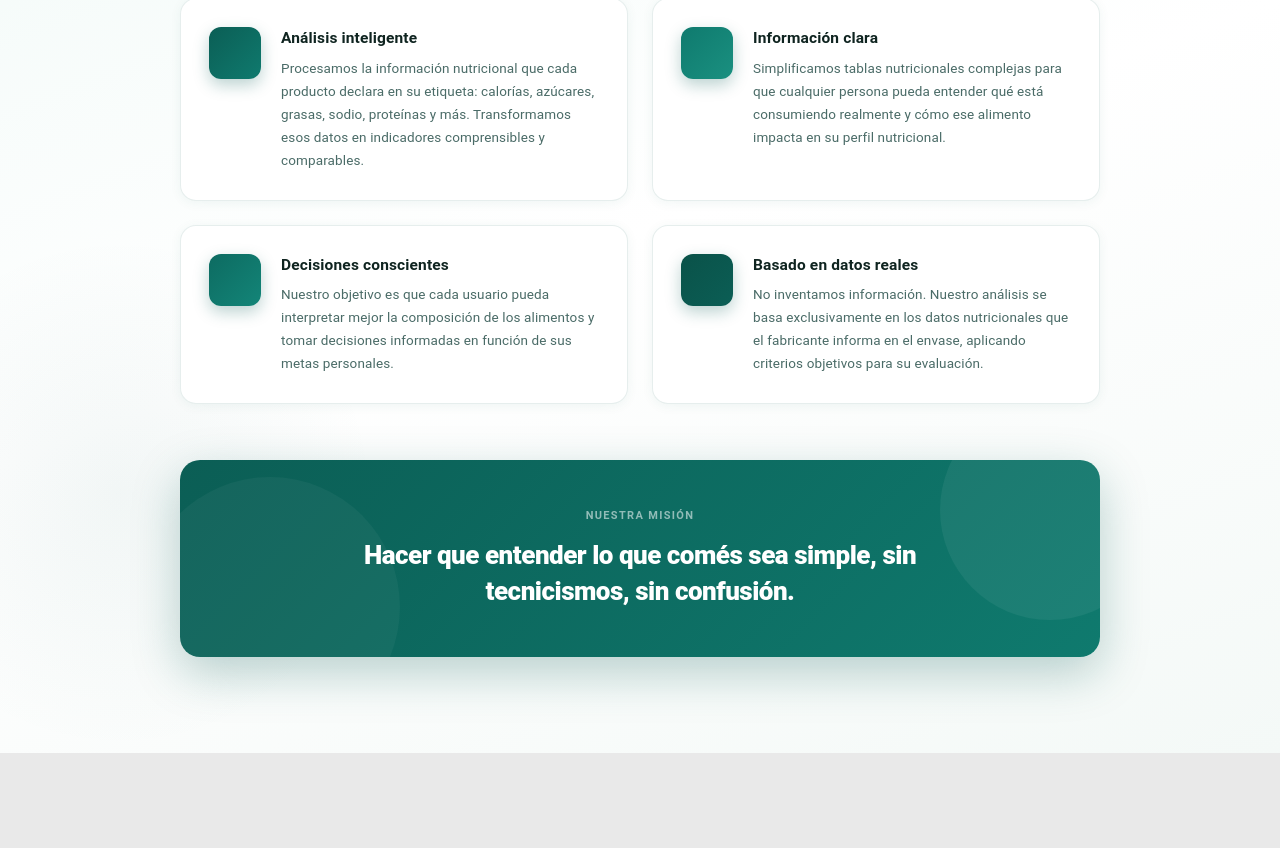
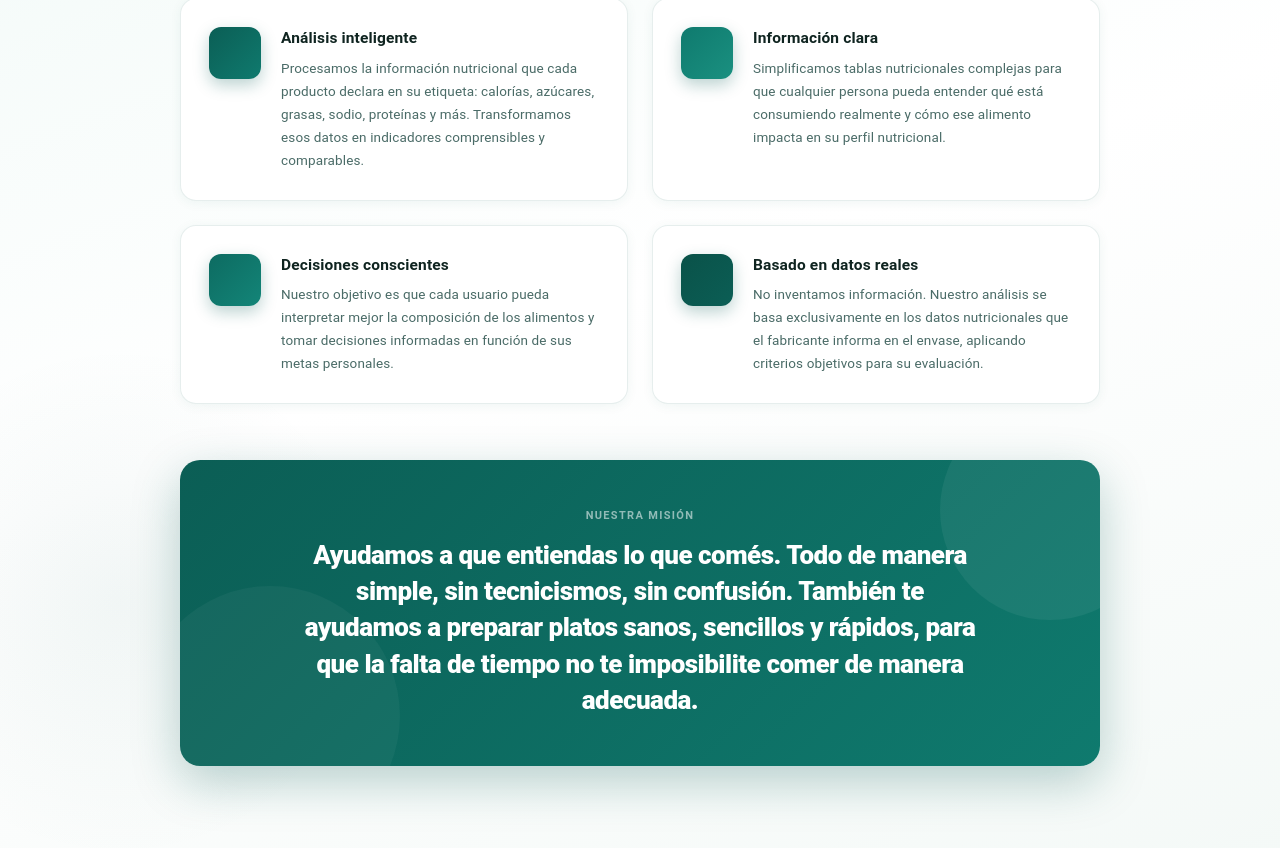
Before and after one commit to pabloebianchet/nutrismart, a React (Vite) app in the folder frontend/: page /about in a window 1280 px wide. Shown: the part 457-1305 px from the top of the page. Before the commit the page ends 1210 px from the top, so only its background shows below. Built offline with nearby package versions, Linux system fonts and the light colour scheme; no server answers; some icons are missing.

Commit message:
Recetas Ya

```diff
--- a/frontend/src/pages/AboutPage.jsx
+++ b/frontend/src/pages/AboutPage.jsx
@@ -284,8 +284,8 @@ const AboutPage = () => (
             letterSpacing: "-0.5px",
           }}
         >
-          Hacer que entender lo que comés sea simple, sin tecnicismos, sin
-          confusión.
+          Ayudamos a que entiendas lo que comés. Todo de manera simple, sin tecnicismos, sin
+          confusión. También te ayudamos a preparar platos sanos, sencillos y rápidos, para que la falta de tiempo no te imposibilite comer de manera adecuada.
         </Typography>
       </Box>
     </Box>
```
